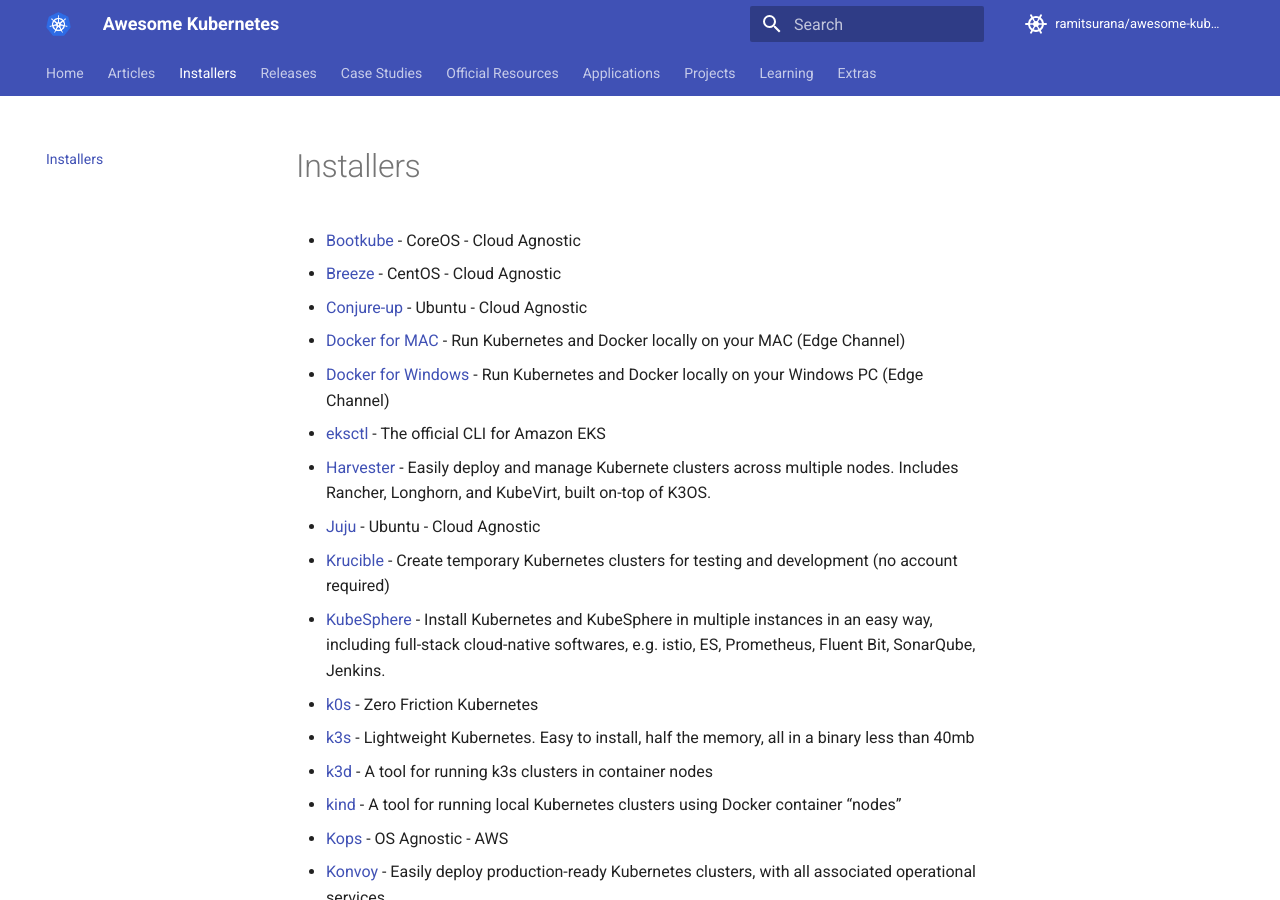
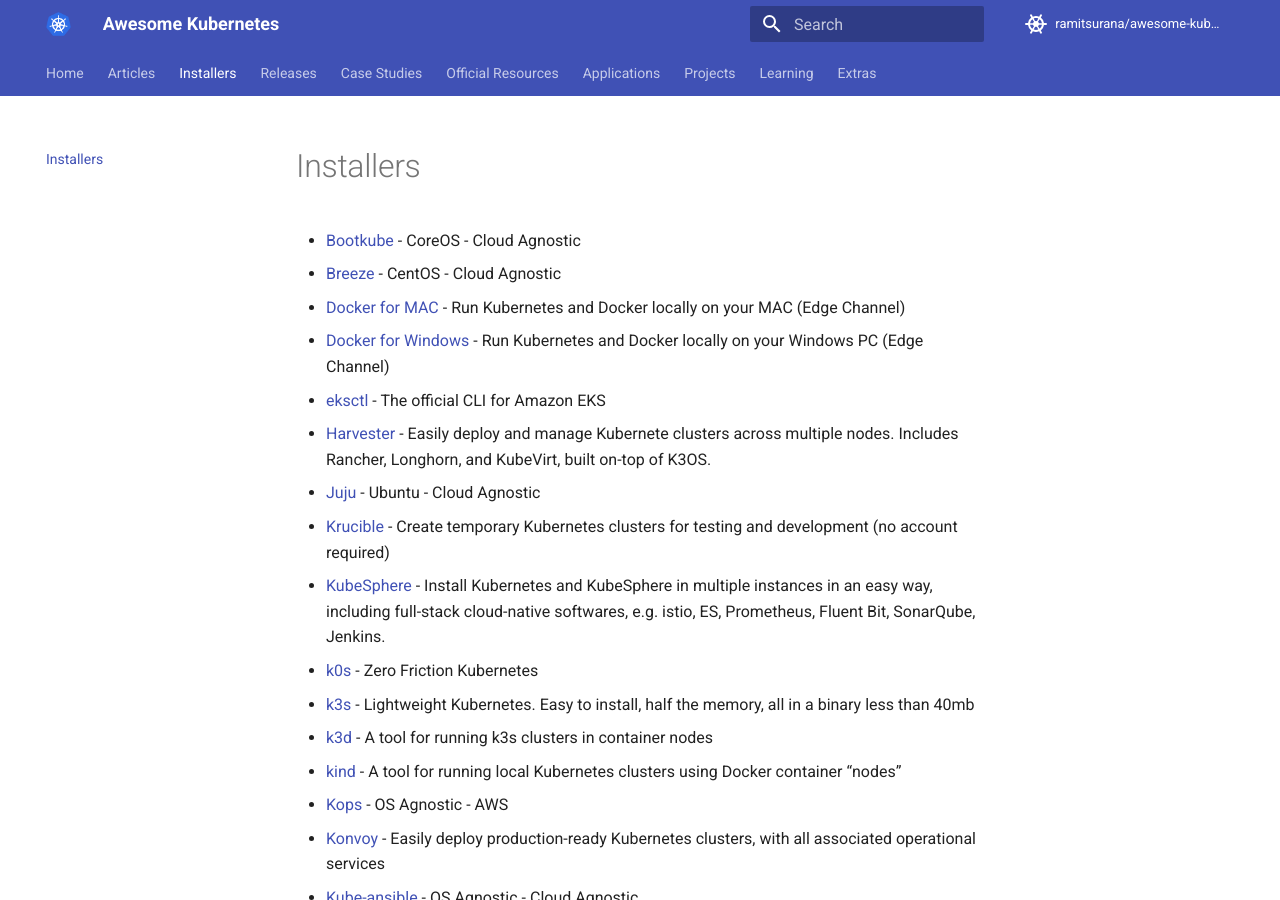
Before and after one commit to ramitsurana/awesome-kubernetes, an MkDocs documentation site: the page built from docs/installers/installers.md, in a window 1280 px wide and 900 px high. Built offline with MkDocs 1.6.1 and Material for MkDocs 9.7.7, drawn with Linux system fonts in a browser that asks for light colours; comment, search, counter and statistics services are not loaded.

Commit message:
Remove Archived Project (#712)
Removing conjure-up as it's reached EOL.

```diff
--- a/docs/installers/installers.md
+++ b/docs/installers/installers.md
@@ -4,7 +4,6 @@ Installers
 
 * [Bootkube](https://github.com/kubernetes-incubator/bootkube) - CoreOS - Cloud Agnostic
 * [Breeze](https://github.com/wise2c-devops/breeze) - CentOS - Cloud Agnostic
-* [Conjure-up](https://github.com/conjure-up/conjure-up) - Ubuntu - Cloud Agnostic
 * [Docker for MAC](https://store.docker.com/editions/community/docker-ce-desktop-mac) - Run Kubernetes and Docker locally on your MAC (Edge Channel)
 * [Docker for Windows](https://store.docker.com/editions/community/docker-ce-desktop-windows) - Run Kubernetes and Docker locally on your Windows PC (Edge Channel)
 * [eksctl](https://eksctl.io/) - The official CLI for Amazon EKS
```
